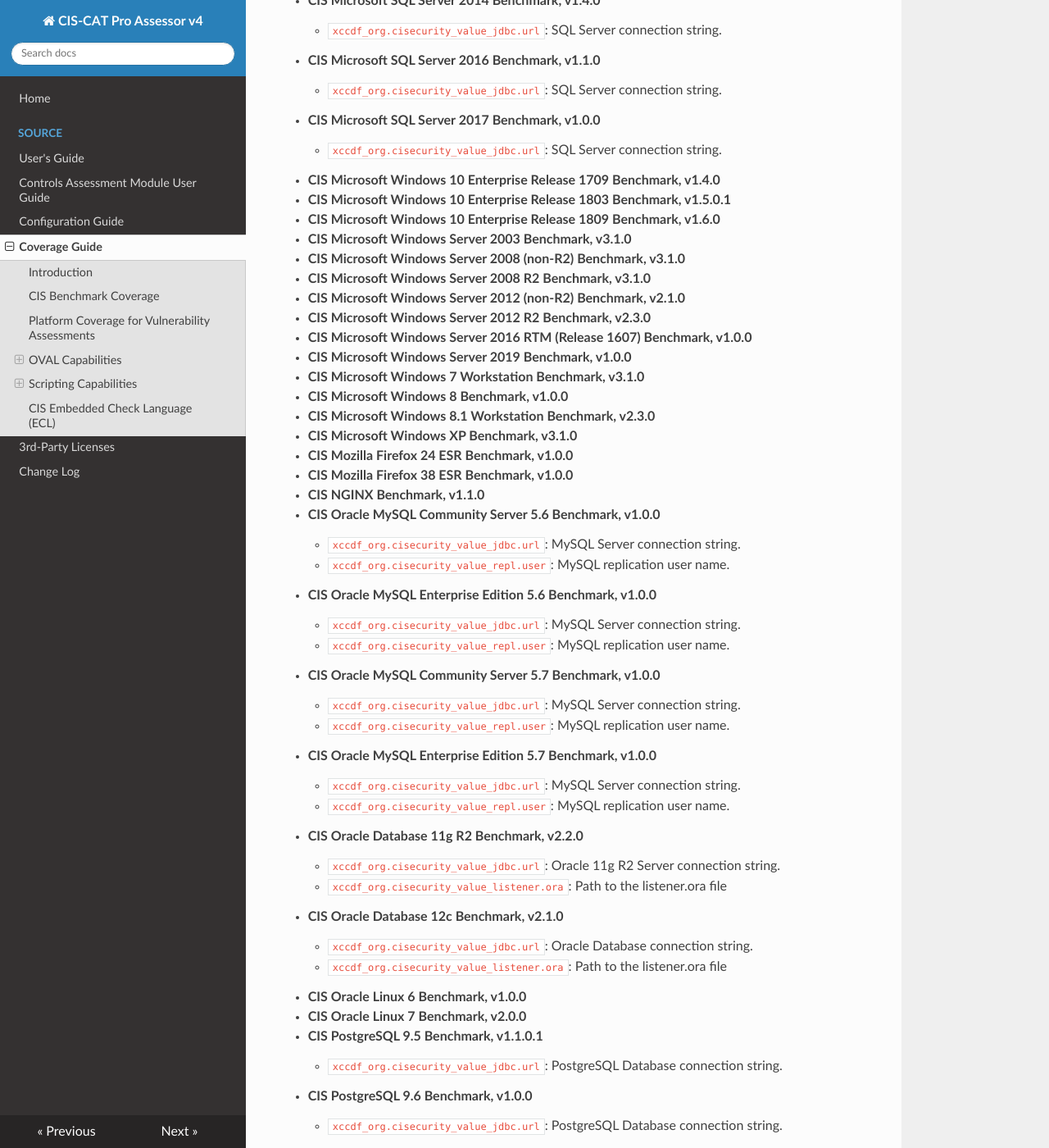
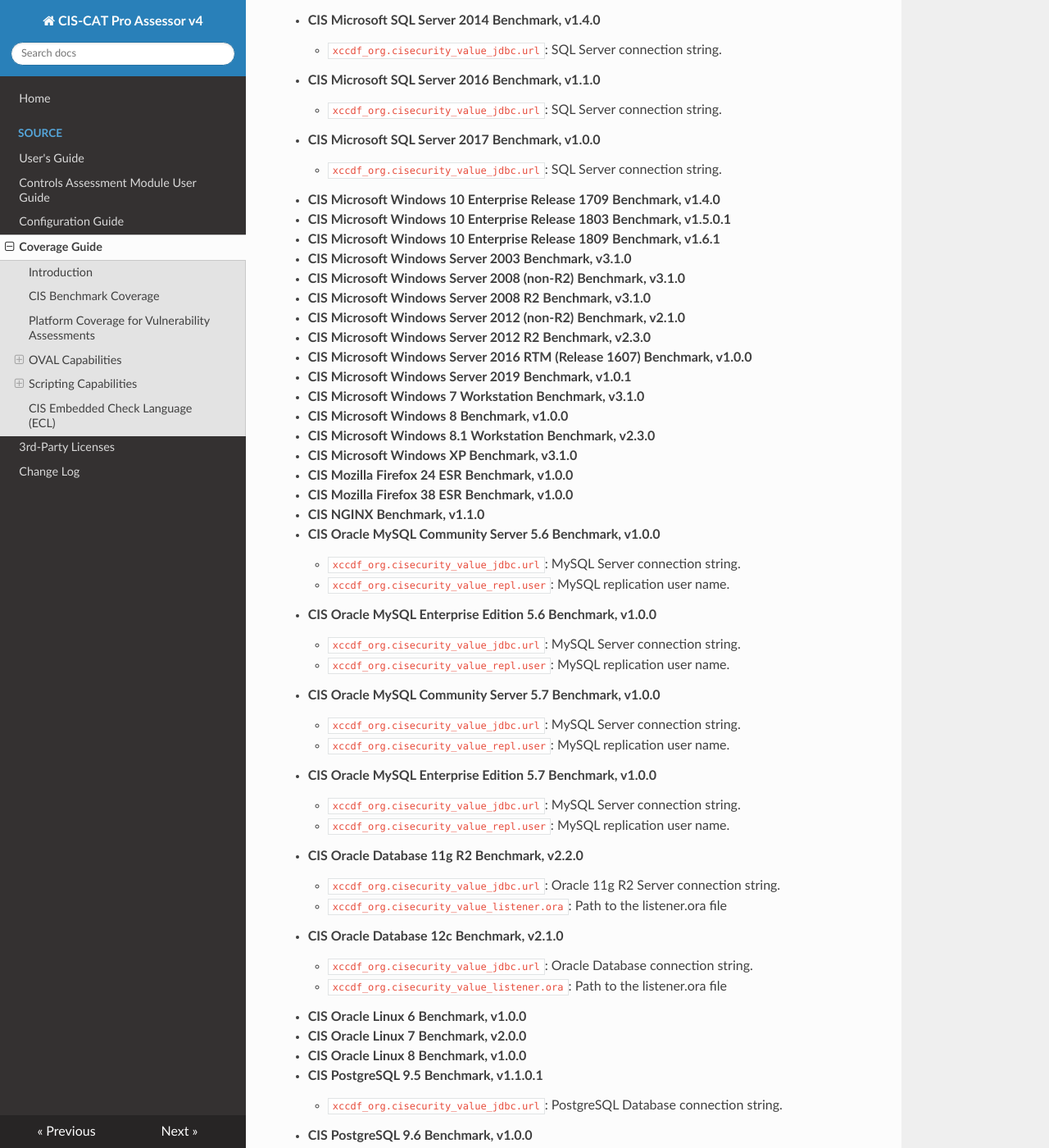
Before and after one commit to CISecurity/CCPA-Docs, an MkDocs documentation site: the page built from docs/Coverage Guide.md, in a window 1280 px wide and 1400 px high, scrolled down 2146 px. Shown: the whole window at 82% size. Built offline with MkDocs 1.6.1, drawn with Linux system fonts in a browser that asks for light colours; nearby versions of some CDN libraries; some of the changed text lies outside the part shown.

Commit message:
CCPRO-5346:  Release 4.0.13 updates.

```diff
--- a/docs/Coverage Guide.md
+++ b/docs/Coverage Guide.md
@@ -25,6 +25,7 @@
 - **CIS Apple OSX 10.12 Benchmark, v1.0.0**
 - **CIS CentOS Linux 6 Benchmark, v2.0.2**
 - **CIS CentOS Linux 7 Benchmark, v2.2.0**
+- **CIS CentOS Linux 8 Benchmark, v1.0.0**
 - **CIS Cisco IOS 12 Benchmark, v4.0.0**
 - **CIS Cisco IOS 15 Benchmark, v4.0.0**
 - **CIS Debian Linux 7 Benchmark, v1.0.0**
@@ -62,14 +63,14 @@
 	- `xccdf_org.cisecurity_value_jdbc.url`: SQL Server connection string.
 - **CIS Microsoft Windows 10 Enterprise Release 1709 Benchmark, v1.4.0**
 - **CIS Microsoft Windows 10 Enterprise Release 1803 Benchmark, v1.5.0.1**
-- **CIS Microsoft Windows 10 Enterprise Release 1809 Benchmark, v1.6.0**
+- **CIS Microsoft Windows 10 Enterprise Release 1809 Benchmark, v1.6.1**
 - **CIS Microsoft Windows Server 2003 Benchmark, v3.1.0**
 - **CIS Microsoft Windows Server 2008 (non-R2) Benchmark, v3.1.0**
 - **CIS Microsoft Windows Server 2008 R2 Benchmark, v3.1.0**
 - **CIS Microsoft Windows Server 2012 (non-R2) Benchmark, v2.1.0**
 - **CIS Microsoft Windows Server 2012 R2 Benchmark, v2.3.0**
 - **CIS Microsoft Windows Server 2016 RTM (Release 1607) Benchmark, v1.0.0**
-- **CIS Microsoft Windows Server 2019 Benchmark, v1.0.0**
+- **CIS Microsoft Windows Server 2019 Benchmark, v1.0.1**
 - **CIS Microsoft Windows 7 Workstation Benchmark, v3.1.0**
 - **CIS Microsoft Windows 8 Benchmark, v1.0.0**
 - **CIS Microsoft Windows 8.1 Workstation Benchmark, v2.3.0**
@@ -97,6 +98,7 @@
 	- `xccdf_org.cisecurity_value_listener.ora`: Path to the listener.ora file
 - **CIS Oracle Linux 6 Benchmark, v1.0.0**
 - **CIS Oracle Linux 7 Benchmark, v2.0.0**
+- **CIS Oracle Linux 8 Benchmark, v1.0.0**
 - **CIS PostgreSQL 9.5 Benchmark, v1.1.0.1**
 	- `xccdf_org.cisecurity_value_jdbc.url`: PostgreSQL Database connection string.
 - **CIS PostgreSQL 9.6 Benchmark, v1.0.0**
@@ -108,6 +110,7 @@
 - **CIS Red Hat Enterprise Linux 5 Benchmark, v2.2.0**
 - **CIS Red Hat Enterprise Linux 6 Benchmark, v2.0.2**
 - **CIS Red Hat Enterprise Linux 7 Benchmark, v2.2.0**
+- **CIS Red Hat Enterprise Linux 8 Benchmark, v1.0.0**
 - **CIS SUSE Linux Enterprise 11 Benchmark, v2.0.0**
 - **CIS SUSE Linux Enterprise 12 Benchmark, v2.0.0**
 - **CIS Ubuntu Linux 14.04 LTS Benchmark, v2.0.0**
```
Also changed, not shown: docs/Change Log.md (+16 -0 lines).
